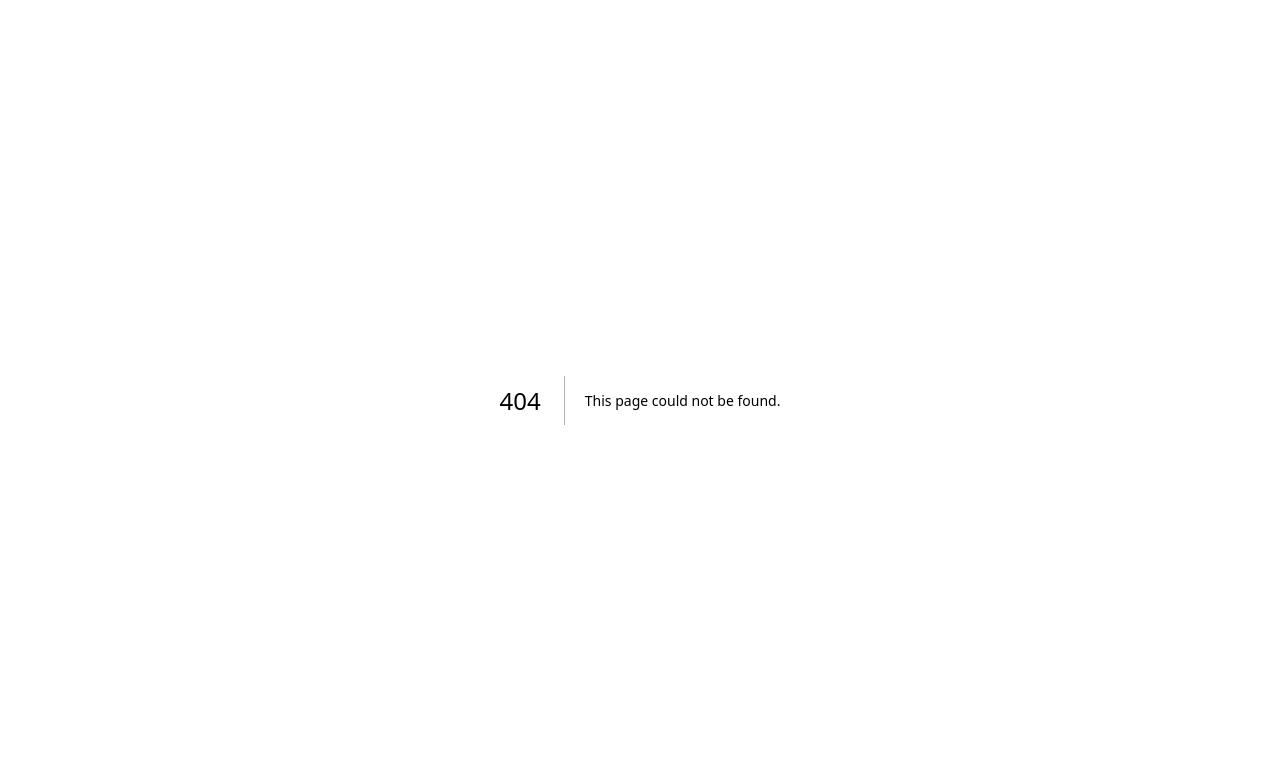
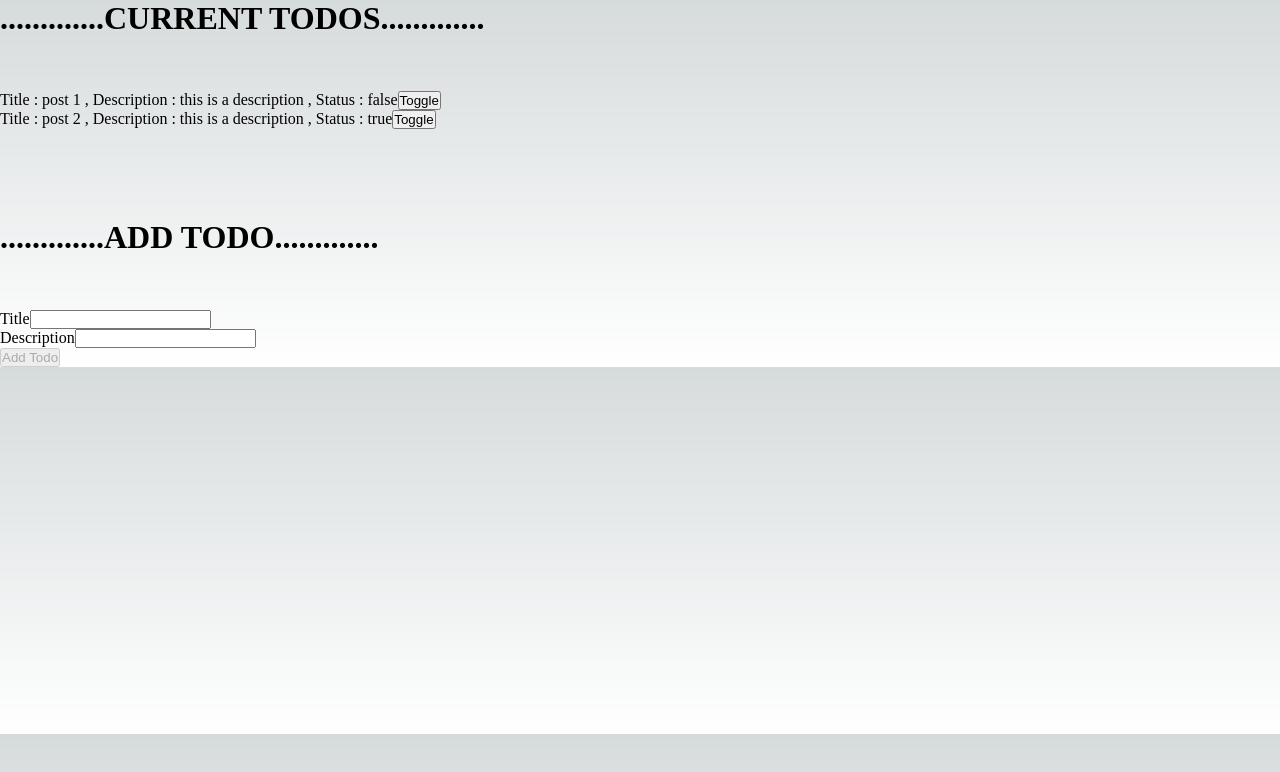
Before and after one commit to DaemonLab/Route-Planning, a Next.js app in the folder app/: page /todo in a window 1280 px wide. Before the commit this address had no page. Shown: the top 772 px of the page. Built offline with nearby package versions, Linux system fonts and the light colour scheme.

Commit message:
Add context and routing to next app

```diff
--- /dev/null
+++ b/app/context/todoContext.tsx
@@ -0,0 +1,54 @@
+import * as React from 'react';
+import { TodoContextType, TodoType } from '../@types/todo';
+
+export const TodoContext = React.createContext<TodoContextType | null>(null);
+
+interface Props {
+    children: React.ReactNode;
+}
+
+const TodoProvider: React.FC<Props> = ({ children } : Props) => {
+
+  const [todos, setTodos] = React.useState<TodoType[]>([
+        {
+        id: 1,
+        title: 'post 1',
+        description: 'this is a description',
+        status: false,
+        },
+        {
+        id: 2,
+        title: 'post 2',
+        description: 'this is a description',
+        status: true,
+        },
+  ]);
+
+  const saveTodo = (todo: TodoType) => {
+
+    const newTodo : TodoType = {
+      id: Math.random(), // not really unique - but fine for this example
+      title: todo.title,
+      description: todo.description,
+      status: false,
+    };
+
+    setTodos([...todos, newTodo]);
+
+  };
+
+  const updateTodo = (id: number) => {
+    todos.filter((todo: TodoType) => {
+      if (todo.id === id) {
+        todo.status = !todo.status;
+        setTodos([...todos]);
+      }
+    });
+  };
+
+
+  return <TodoContext.Provider value={{ todos, saveTodo, updateTodo }}>{children}</TodoContext.Provider>;
+
+};
+
+export default TodoProvider;
--- a/app/pages/_app.tsx
+++ b/app/pages/_app.tsx
@@ -1,6 +1,11 @@
 import '../styles/globals.css'
 import type { AppProps } from 'next/app'
+import TodoProvider from '../context/todoContext'
 
 export default function App({ Component, pageProps }: AppProps) {
-  return <Component {...pageProps} />
+  return (
+    <TodoProvider>
+      <Component {...pageProps} />
+    </TodoProvider>
+  )
 }
--- /dev/null
+++ b/app/pages/todo/index.tsx
@@ -0,0 +1,68 @@
+import * as React from 'react';
+import { TodoContext } from '../../context/todoContext';
+import { TodoContextType , TodoType } from '../../@types/todo';
+
+export default function Todo() {
+
+    const { todos , saveTodo , updateTodo } = React.useContext(TodoContext) as TodoContextType;
+
+    const [formData, setFormData] = React.useState<TodoType | {}>();
+
+    const handleForm = (e: React.FormEvent<HTMLInputElement>): void => {
+        setFormData({
+          ...formData,
+          [e.currentTarget.id]: e.currentTarget.value,
+        });
+    };
+
+    const handleSaveTodo = (e: React.FormEvent, formData: TodoType | any) => {
+        e.preventDefault();
+        saveTodo(formData);
+    };
+
+    return (
+        <>
+
+            <h1>.............CURRENT TODOS.............</h1>
+
+            <br/><br/><br/>
+
+
+            <ul>
+                {
+                    todos.map((todo : TodoType) => (
+                        <li key={todo.id}>
+                            Title : {todo.title} ,
+                            Description : {todo.description} ,
+                            Status : {todo.status ? "true" : "false"}
+                            <button onClick={() => updateTodo(todo.id)}>Toggle</button>
+                        </li>
+                    ))
+                }
+            </ul>
+
+
+
+            <br/><br/><br/><br/><br/>
+
+            <h1>.............ADD TODO.............</h1>
+
+            <br/><br/><br/>
+
+            <form className="Form" onSubmit={(e) => handleSaveTodo(e, formData)}>
+                <div>
+                    <div>
+                    <label htmlFor="name">Title</label>
+                    <input onChange={handleForm} type="text" id="title" />
+                    </div>
+                    <div>
+                    <label htmlFor="description">Description</label>
+                    <input onChange={handleForm} type="text" id="description" />
+                    </div>
+                </div>
+                <button disabled={formData === undefined ? true : false}>Add Todo</button>
+            </form>
+
+        </>
+    )
+}
```
Also changed, not shown: app/@types/todo.d.ts (added, +12 -0 lines), app/pages/index.tsx (+0 -104 lines).
